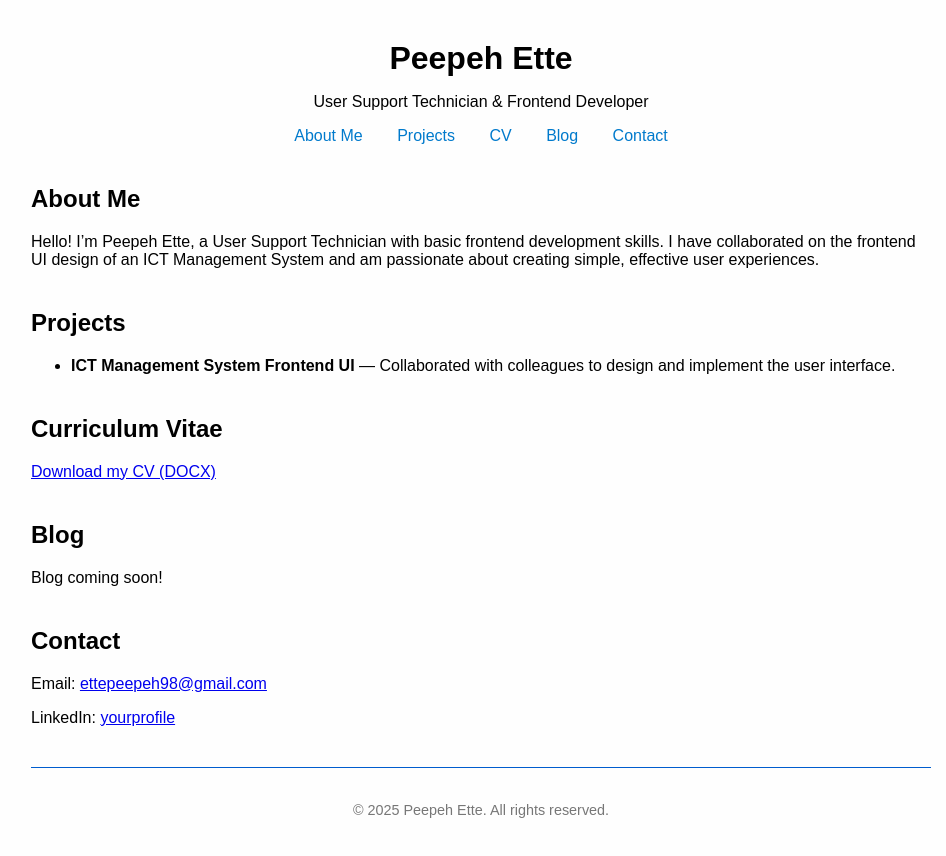
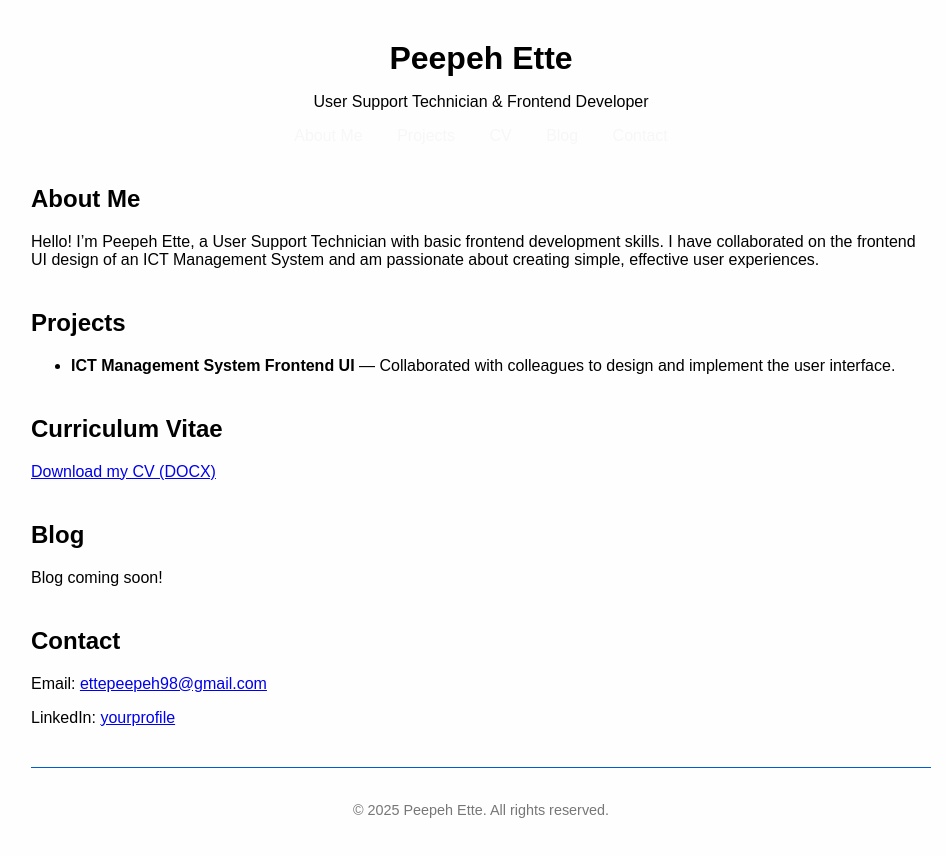
Before and after one commit to Peepeh-Ette/Peepeh-Ette.github.io, a plain HTML site: page index.html in a window 1280 px wide. Shown: the whole page, without its empty margins (159-1105 px from the left). Drawn offline with Linux system fonts and the light colour scheme.

```diff
--- a/css/styles.css
+++ b/css/styles.css
@@ -16,7 +16,7 @@ body {
     nav a {
       margin: 0 15px;
       text-decoration: none;
-      color: #007acc;
+      color: #f7f7f7;
     }
     section {
       margin-bottom: 40px;
```
